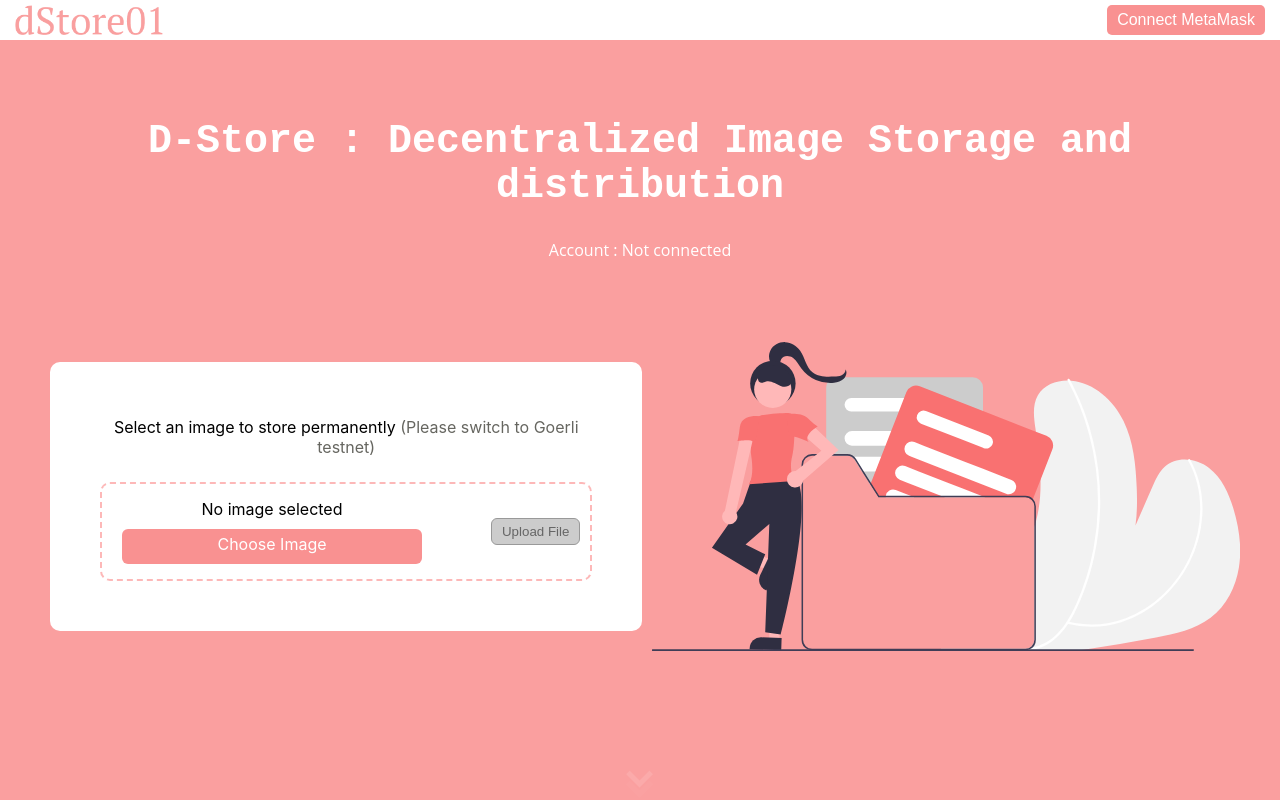
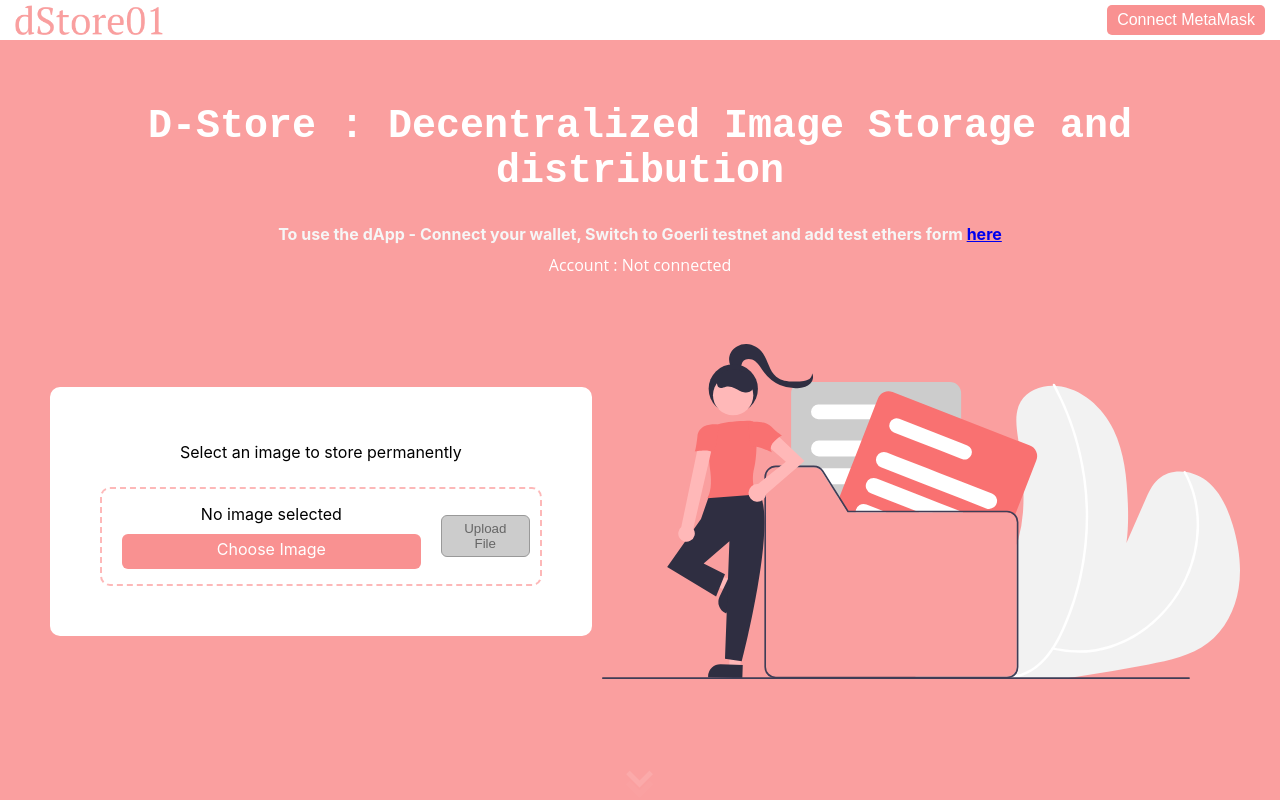
Before and after one commit to aakash-taneja/dstore, a React (Create React App) app: page / in a window 1280 px wide. Shown: the top 800 px of the page. Built offline with nearby package versions, Linux system fonts and the light colour scheme.

Commit message:
ui improved

```diff
--- a/src/App.js
+++ b/src/App.js
@@ -101,6 +101,12 @@ function App() {
           <h1 style={{ color: "white" }}>
             D-Store : Decentralized Image Storage and distribution
           </h1>
+          <h4
+            style={{ color: "white", marginBottom: "10px", color: "#f6f6f6" }}
+          >
+            To use the dApp - Connect your wallet, Switch to Goerli testnet and
+            add test ethers form <a href="https://goerlifaucet.com/"> here</a>
+          </h4>
           <div class="bg"></div>
           <div class="bg bg2"></div>
           <div class="bg bg3"></div>
--- a/src/components/FileUpload.js
+++ b/src/components/FileUpload.js
@@ -67,9 +67,6 @@ const FileUpload = ({ contract, account, provider }) => {
     <div className="top">
       <div style={{ marginBottom: "20px" }}>
         Select an image to store permanently{" "}
-        <span style={{ color: "#666660" }}>
-          (Please switch to Goerli testnet)
-        </span>
       </div>
       {/* <div onClick={handleclick}>toast</div> */}
       <form className="form" onSubmit={handleSubmit}>
```
